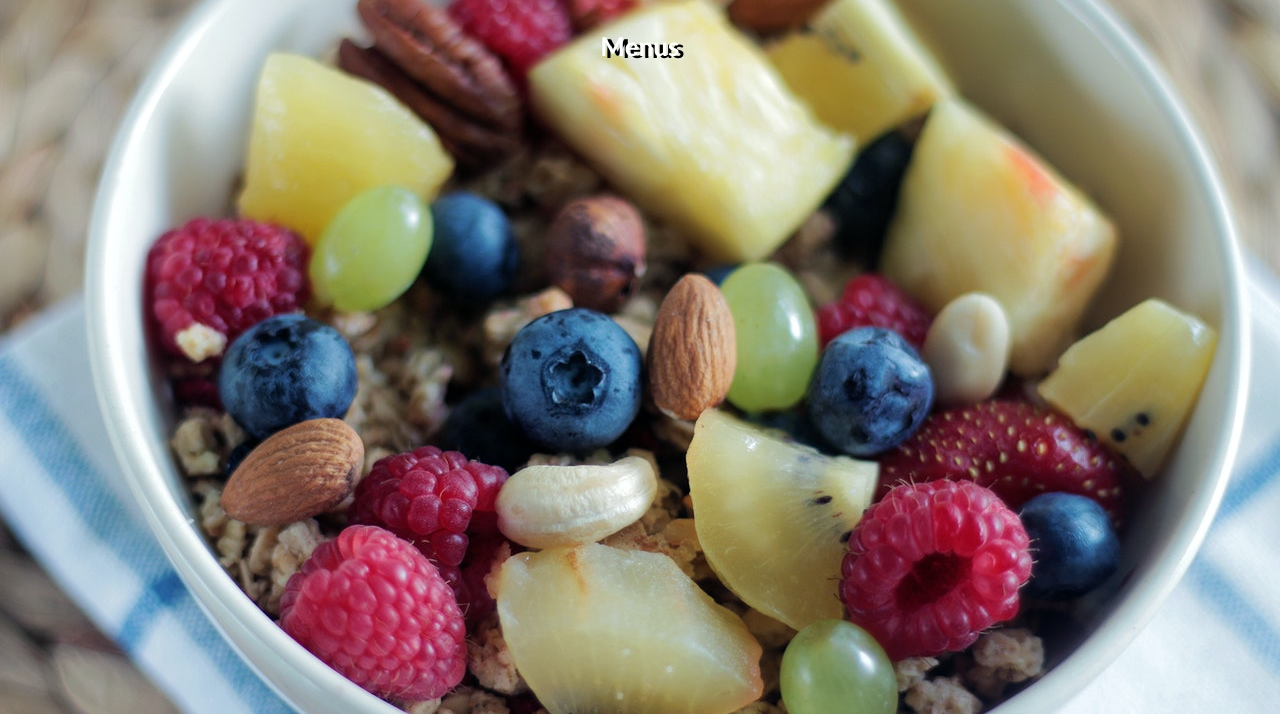
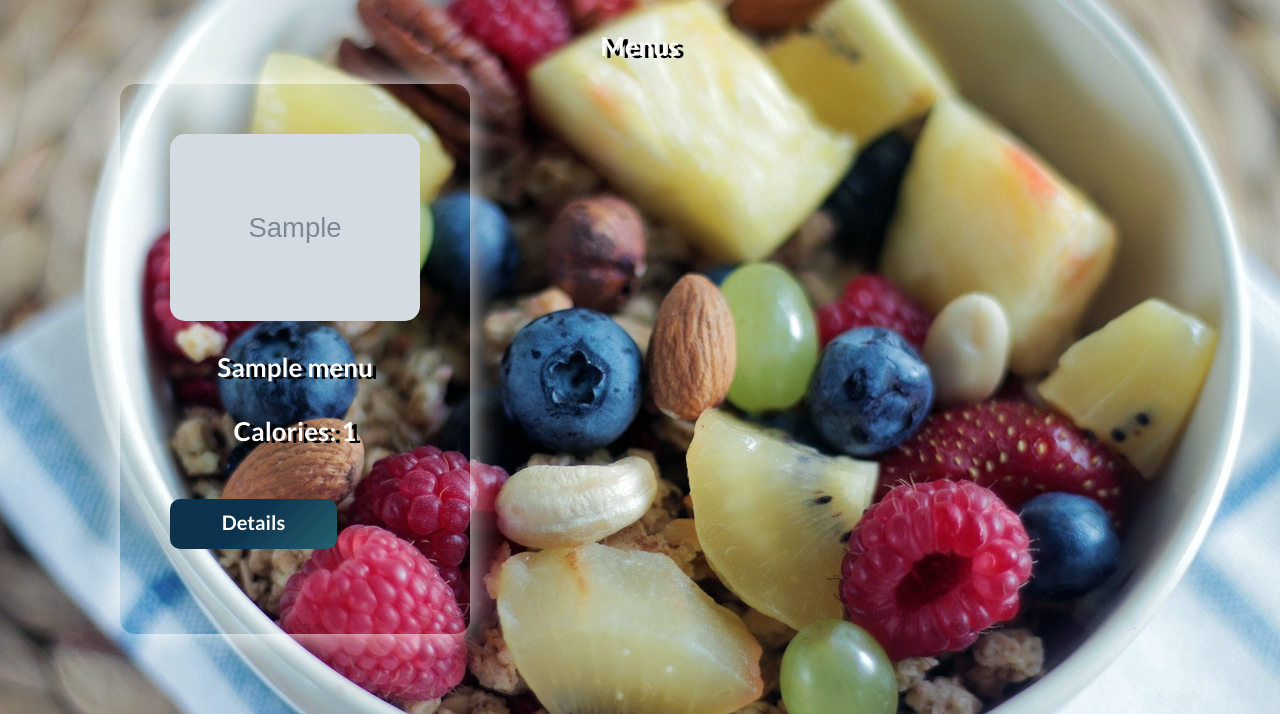
Before and after one commit to vesso8/Meal-tracker, a Django app: page / in a window 1280 px wide. Shown: the part 86-800 px from the top of the page. Run offline with Django 4.2, Linux system fonts and the light colour scheme; tables that the repository leaves empty hold one stand-in row (values such as "Sample post"); grey boxes marked "Sample" are stand-in pictures.

Commit message:
Edited templates showing images

```diff
--- a/templates/generic/calorie_counter.html
+++ b/templates/generic/calorie_counter.html
@@ -10,7 +10,6 @@
                 <h2 class="calories">{{ total_calorie }}</h2>
             </div>
             <div class="btn-group">
-                {#                        <a href="{% url 'menu details' menu.pk %}">Details</a>#}
             </div>
         </div>
     </div>
@@ -18,11 +17,9 @@
         <div>
             <div class="text-center">
                 <h2 class="name">Calorie Goal For Today</h2>
-                {#                        <p class="artist">Ingredients: {{ menu.ingredients }}</p>#}
                 <h2 class="calories">{{ calorie_goal }}</h2>
             </div>
             <div class="btn-group">
-                {#                        <a href="{% url 'menu details' menu.pk %}">Details</a>#}
             </div>
         </div>
     </div>
--- a/templates/generic/home.html
+++ b/templates/generic/home.html
@@ -1,30 +1,21 @@
 {% extends 'base/base.html' %}
 {% block page_content %}
-    <!-- Catalog with Albums-->
     <section id="catalogPage">
-
-{#        <!--  If No albums in catalog -->#}
-{#        {% if not albums %}#}
-{#            <p>No Albums in Catalog!</p>#}
-{#        {% else %}#}
-
-        <!-- If albums in catalog -->
 
         <h1>Menus</h1>
 
-{#        {% for menu in all_menus %}#}
-{##}
-{#            <div class="card-box">#}
-{#                <img src="{{ menu.image.url }}" alt="Cover Image">#}
-{#                <div>#}
-{#                    <h1 class="name">{{ menu.title }}</h1>#}
-{#                    <h1 class="name">Calories: {{ menu.calories }}</h1>#}
-{#                    </div>#}
-{#                    <div class="btn-group">#}
-{#                        <a href="{% url 'menu details' menu.pk %}">Details</a>#}
-{#                    </div>#}
-{#                </div>#}
-{#            <!-- End First Card-Box in catalog -->#}
-{#        {% endfor %}#}
+        {% for menu in all_menus %}
+
+            <div class="card-box">
+                <img src="{{ menu.image.url }}" alt="Cover Image">
+                <div>
+                    <h1 class="name">{{ menu.title }}</h1>
+                    <h1 class="name">Calories: {{ menu.calories }}</h1>
+                    </div>
+                    <div class="btn-group">
+                        <a href="{% url 'menu details' menu.pk %}">Details</a>
+                    </div>
+                </div>
+        {% endfor %}
     </section>
 {% endblock %}
--- a/templates/menu/details.html
+++ b/templates/menu/details.html
@@ -8,14 +8,12 @@
     <div class="wrapper">
 
         <div class="albumCover">
-            <!-- Album Image -->
             <img src="{{ menu.image.url }}" alt="Cover Image">
         </div>
 
         <div class="albumInfo">
 
             <div class="albumText">
-                <!-- Album Info -->
                 <h1>Title: {{ menu.title }}</h1>
                 <h3>Breakfast: {{ menu.breakfast }}</h3>
                 <h3>Snack 1: {{ menu.snack_1 }}</h3>
@@ -27,7 +25,6 @@
             </div>
 
             <div class="actionBtn">
-{#                <!-- Album Buttons -->#}
                 {% if request.user|has_group:"Staff" %}
                     <a href="{% url 'edit menu' menu.pk %}" class="edit">Edit</a>
                 {% elif request.user|has_group:"Administrator" %}
```
